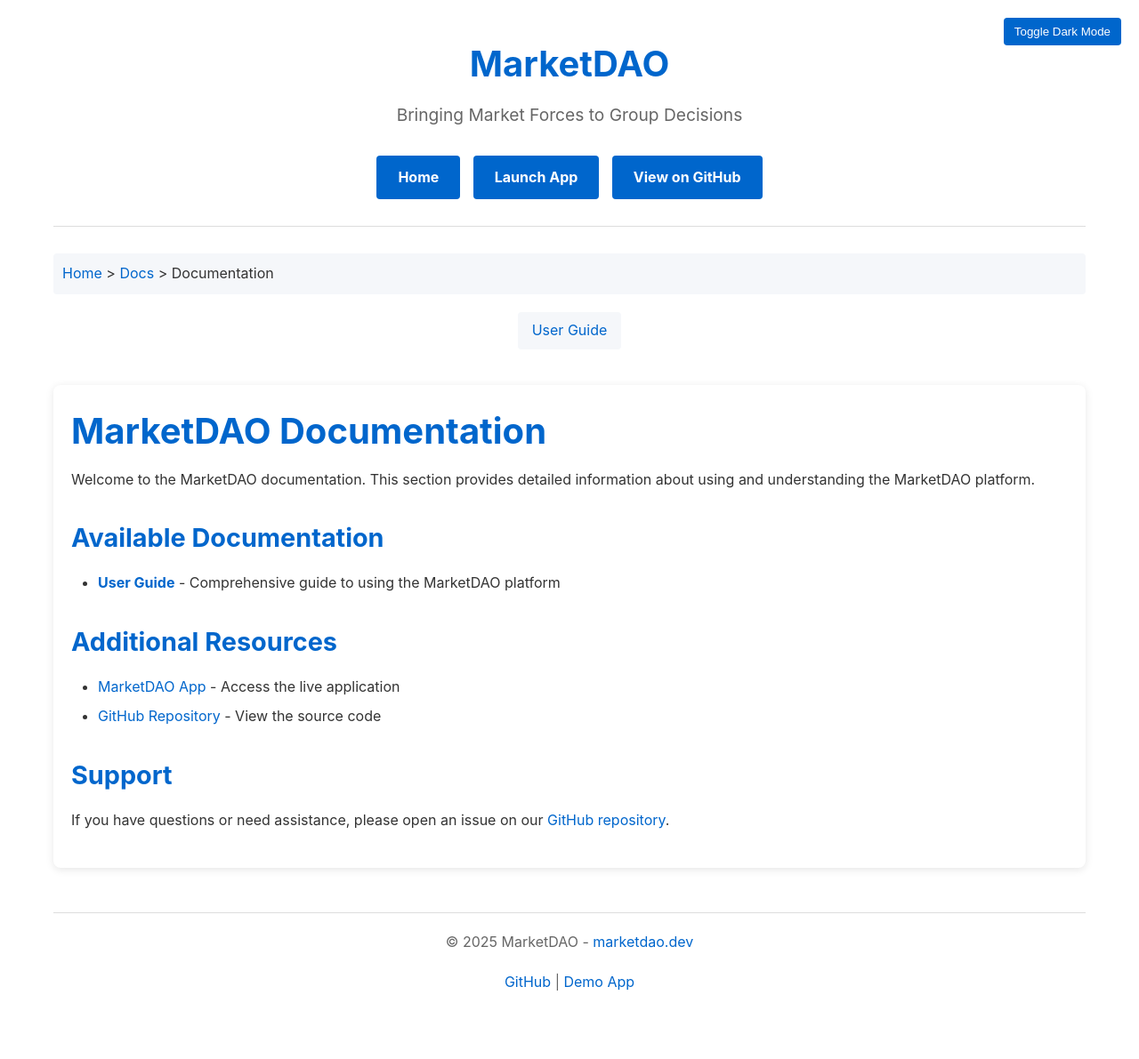
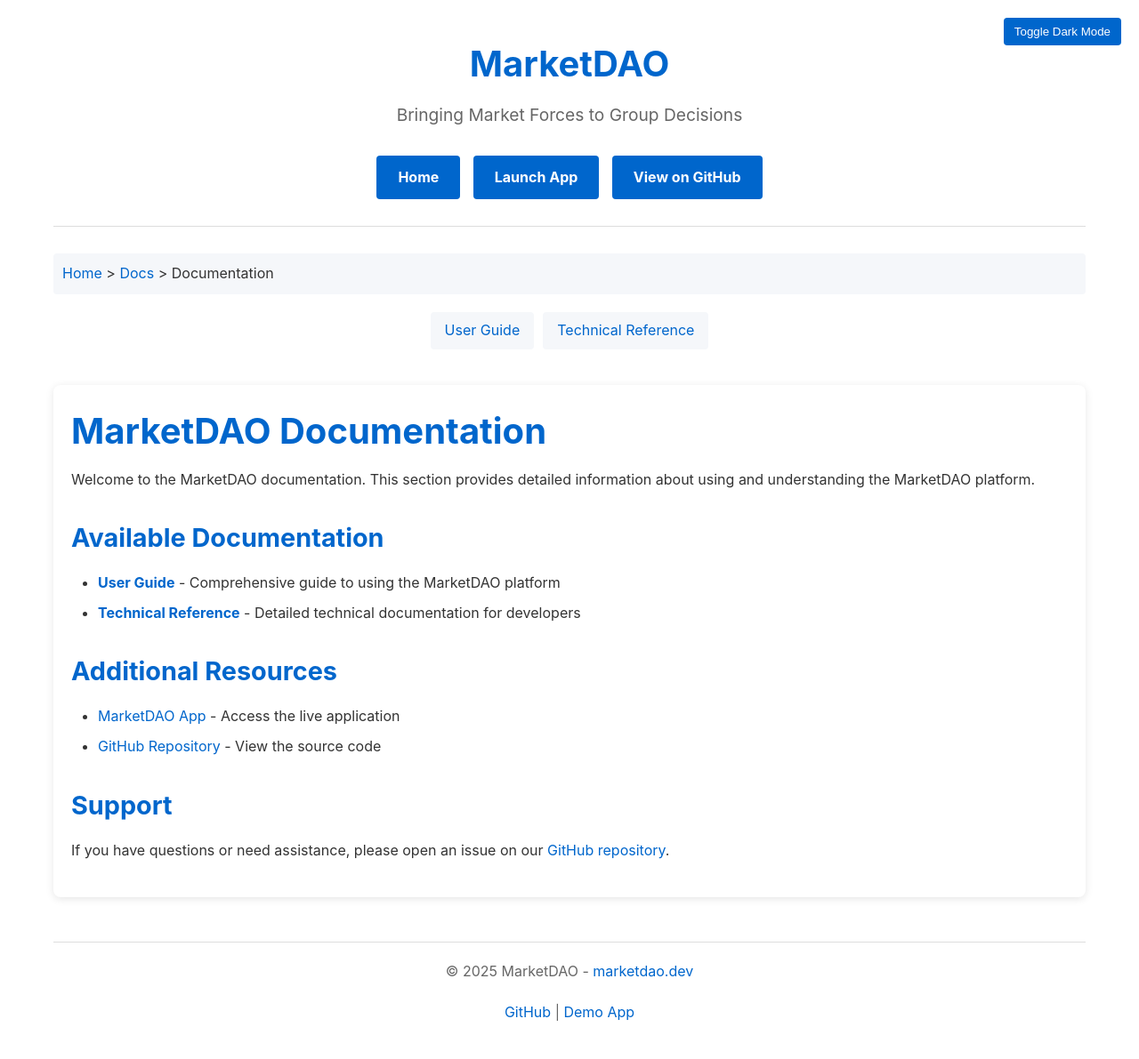
Before and after one commit to evronm/marketDAO-site, a Jekyll site: the page built from docs/index.md, in a window 1280 px wide. Shown: the whole page at 89% size. Built offline with Jekyll 4.4.1, drawn with Linux system fonts in a browser that asks for light colours; before the commit the page ends 1158 px from its top, so only the background shows below that.

Commit message:
add technical ref to nav

```diff
--- a/_layouts/page.html
+++ b/_layouts/page.html
@@ -80,6 +80,7 @@
 
     <div class="doc-nav">
         <a href="{{ site.baseurl }}/docs/user-guide/">User Guide</a>
+        <a href="{{ site.baseurl }}/docs/technical-reference/">Technical Reference</a>
         <!-- Add more documentation links as needed -->
     </div>
 
--- a/docs/index.md
+++ b/docs/index.md
@@ -11,6 +11,7 @@ Welcome to the MarketDAO documentation. This section provides detailed informati
 ## Available Documentation
 
 - [**User Guide**]({{ site.baseurl }}/docs/user-guide/) - Comprehensive guide to using the MarketDAO platform
+- [**Technical Reference**]({{ site.baseurl }}/docs/technical-reference/) - Detailed technical documentation for developers
 
 ## Additional Resources
 
```
Also changed, not shown: docs/technical-reference.md (+0 -1 lines).
